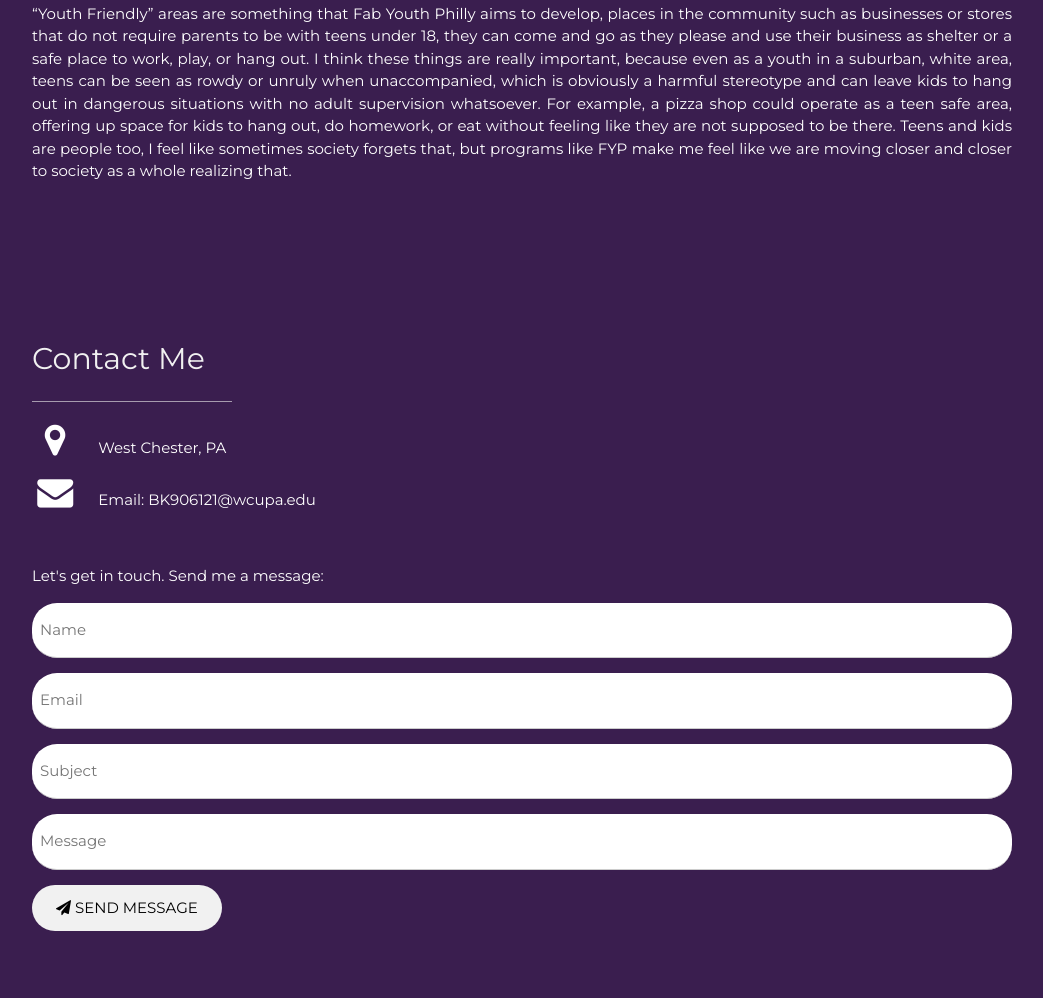
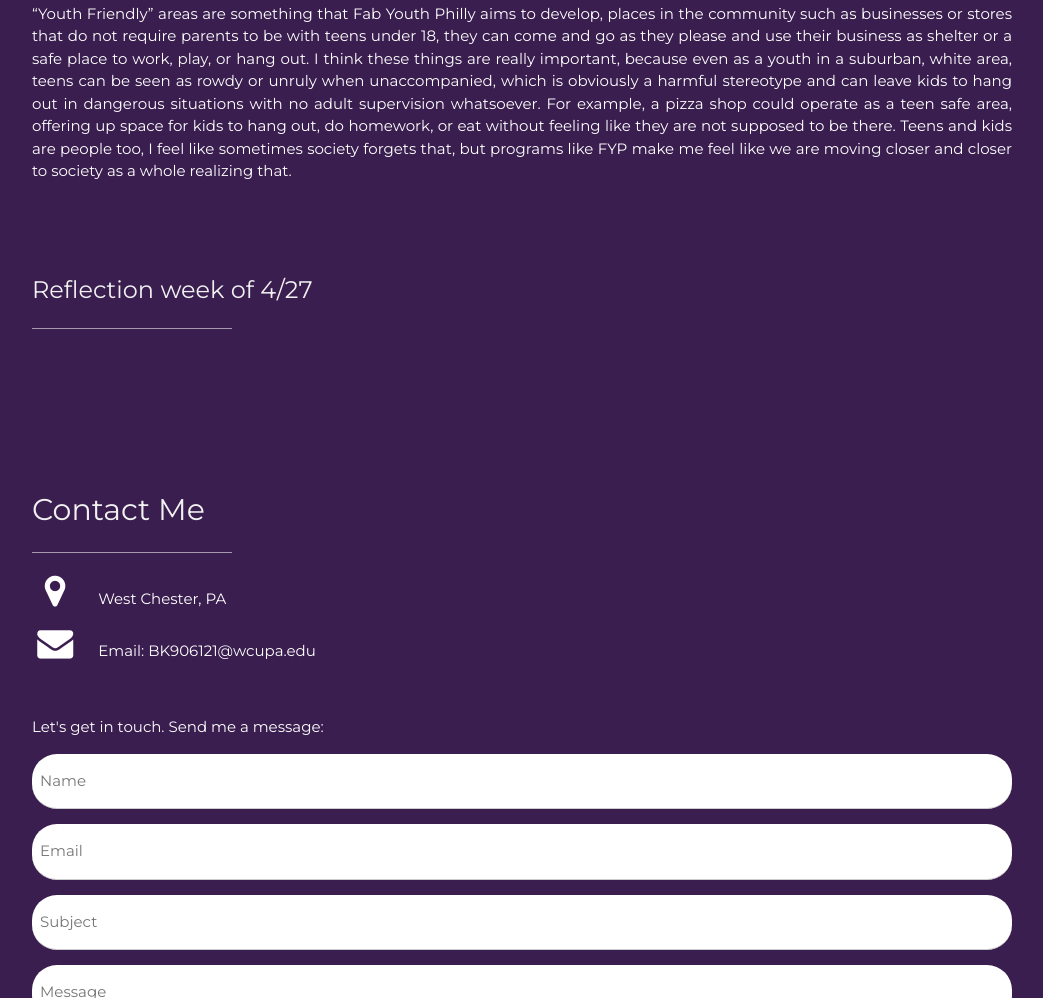
Before and after one commit to BK906121/BK906121.github.io, a plain HTML site: page index.html in a window 1280 px wide. Shown: the part 2520-3518 px from the top of the page, without its empty margins (178-1221 px from the left). Drawn offline with nearby package versions, Linux system fonts and the light colour scheme.

Commit message:
Update index.html

```diff
--- a/index.html
+++ b/index.html
@@ -84,6 +84,9 @@
   <p> Everyone hypes up the commute into Philly, I76 traffic, but it’s not too bad, and it’s been a ride that I’ve grown accustomed to and look forward to each week. It’s been nice watching the season change from winter to spring as I drive home with differing levels of natural light at the end of the day. I get off at Girard, and I’m tempted to go to the zoo every time I see the entrance. Philly is so lively, and I’ve really enjoyed the time I spent exploring the area that my field placement at FYP is located. We are right on Drexel’s campus, there's lots of activity, restaurants, stores, and people around. I think these things are important to note because communities are exactly what we talk about in the Safety Captain program. Things like positive community assets, like small family stores, restaurants, laundromats, and other places that can be a safe haven for kids to hang out and exist without facing violence that can sometimes be on the streets.
   <p>“Youth Friendly” areas are something that Fab Youth Philly aims to develop, places in the community such as businesses or stores that do not require parents to be with teens under 18, they can come and go as they please and use their business as shelter or a safe place to work, play, or hang out. I think these things are really important, because even as a youth in a suburban, white area, teens can be seen as rowdy or unruly when unaccompanied, which is obviously a harmful stereotype and can leave kids to hang out in dangerous situations with no adult supervision whatsoever. For example, a pizza shop could operate as a teen safe area, offering up space for kids to hang out, do homework, or eat without feeling like they are not supposed to be there. Teens and kids are people too, I feel like sometimes society forgets that, but programs like FYP make me feel like we are moving closer and closer to society as a whole realizing that.
 
+	<div class="w3-content w3-justify w3-text-white w3-padding-64" id="projects">
+	<h3 class="w3-text-light-grey">Reflection week of 4/27</h2>
+	<hr style="width:200px" class="w3-opacity">
 
 
 
```
